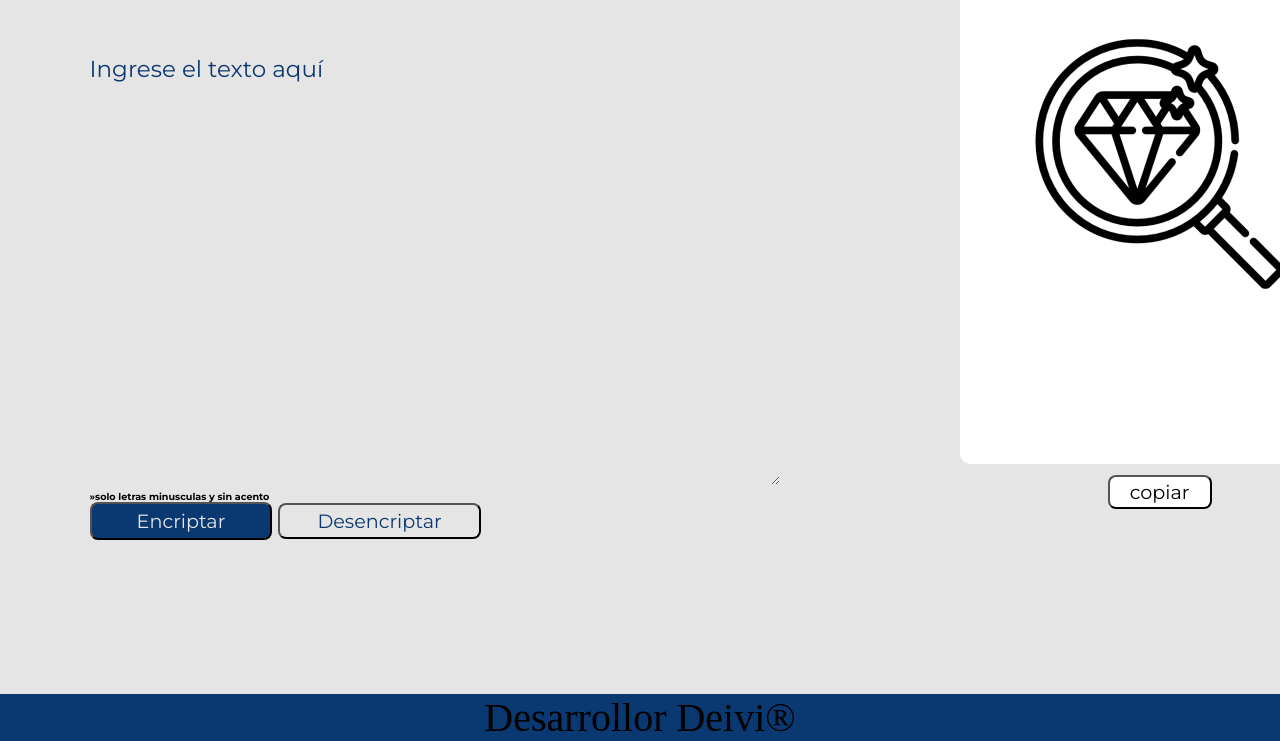
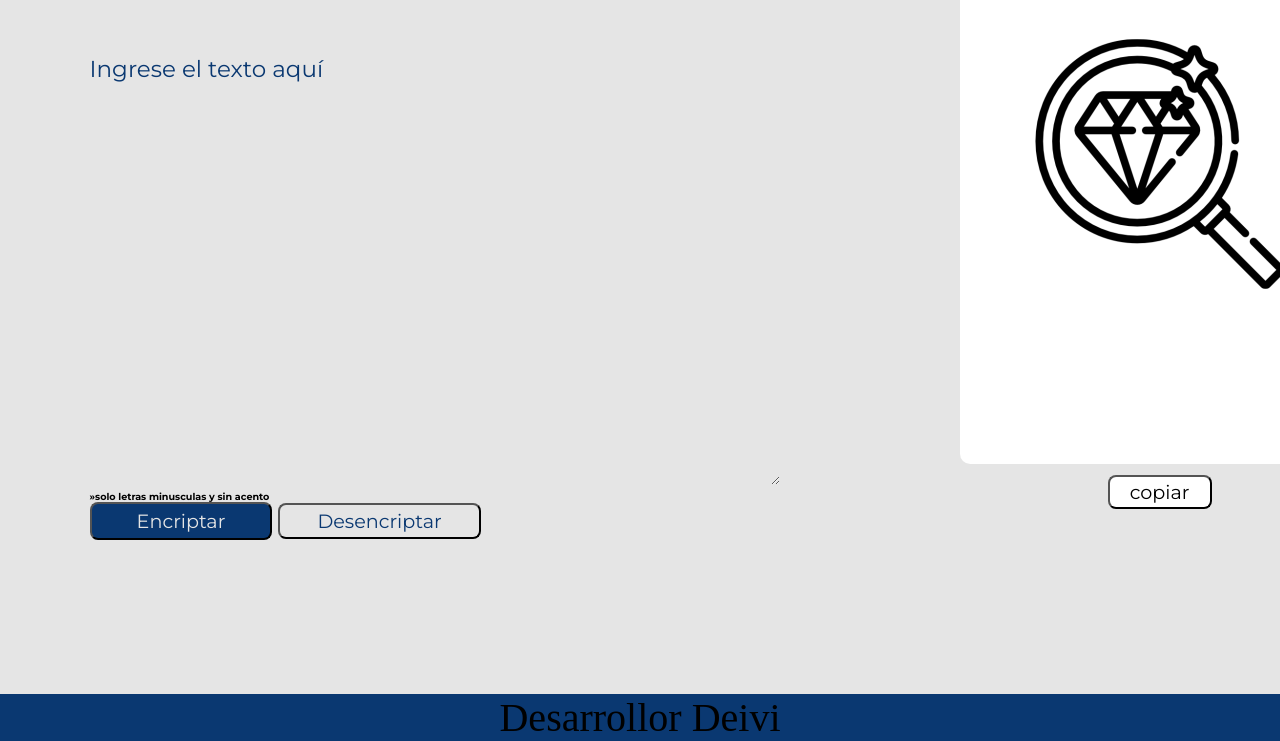
Before and after one commit to DeiviLVH/Dasafio-ENC, a plain HTML site: page index.html in a window 1280 px wide. Shown: the part 153-894 px from the top of the page. Drawn offline with Linux system fonts and the light colour scheme; a web font is replaced by a local one.

Commit message:
ahora si

```diff
--- a/index.html
+++ b/index.html
@@ -32,7 +32,7 @@
             </div>
         </section>
         </main>
-    <footer class="footer">Desarrollor Deivi®</footer>
+    <footer class="footer">Desarrollor Deivi</footer>
 <script src="/apps.js" defer></script>
 </body>
 </html>
```
